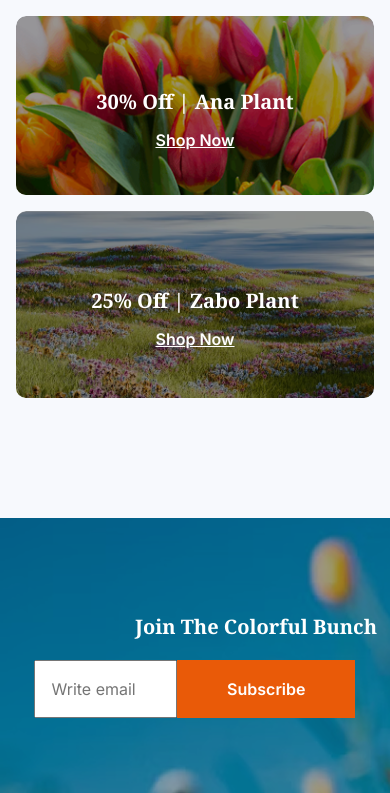
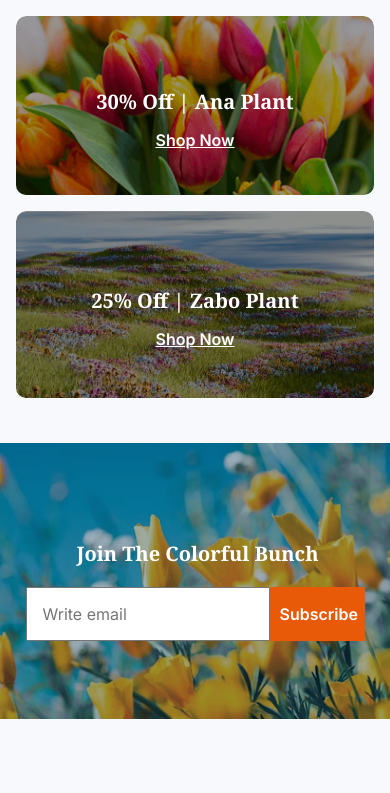
Before and after one commit to zarin-anjum/assignment-02, a plain HTML site: page index.html in a window 390 px wide. Shown: the part 3581-4374 px from the top of the page. After the commit the page ends 4300 px from the top, so only its background shows below. Drawn offline with Linux system fonts and the light colour scheme.

Commit message:
completed join us section

```diff
--- a/styles/flowers.css
+++ b/styles/flowers.css
@@ -326,6 +326,9 @@ html, body {
 /* Join Us */
 .join-us{
     background-image: url('../assets/news-letter-bg.png');
+    background-repeat: no-repeat;
+    background-size: cover;
+    background-position: center;
     height: 535px;
     display: flex;
     flex-direction: column;
@@ -590,20 +593,28 @@ html, body {
     }
 
     .join-us{
-        width: 100%;
-        height: 275px;
-        text-align: center;
+        height: 276px;
+        align-items: center;
+        margin-top: 45px;
     }
 
     .join-us-title{
         font-size: 1.25rem;
+        margin-left: 42px;
     }
 
     .subscription-form{
-        display: flex;
-        justify-content: center;
         width: 321px;
         margin: 0 auto;
+    }
+
+    .subscription-form input[type='email'] {
+        width: 210px;
+    }
+
+    .subscription-form button{
+        width: 95px;
+        padding: 10px;
     }
 
     html, .body {
```
